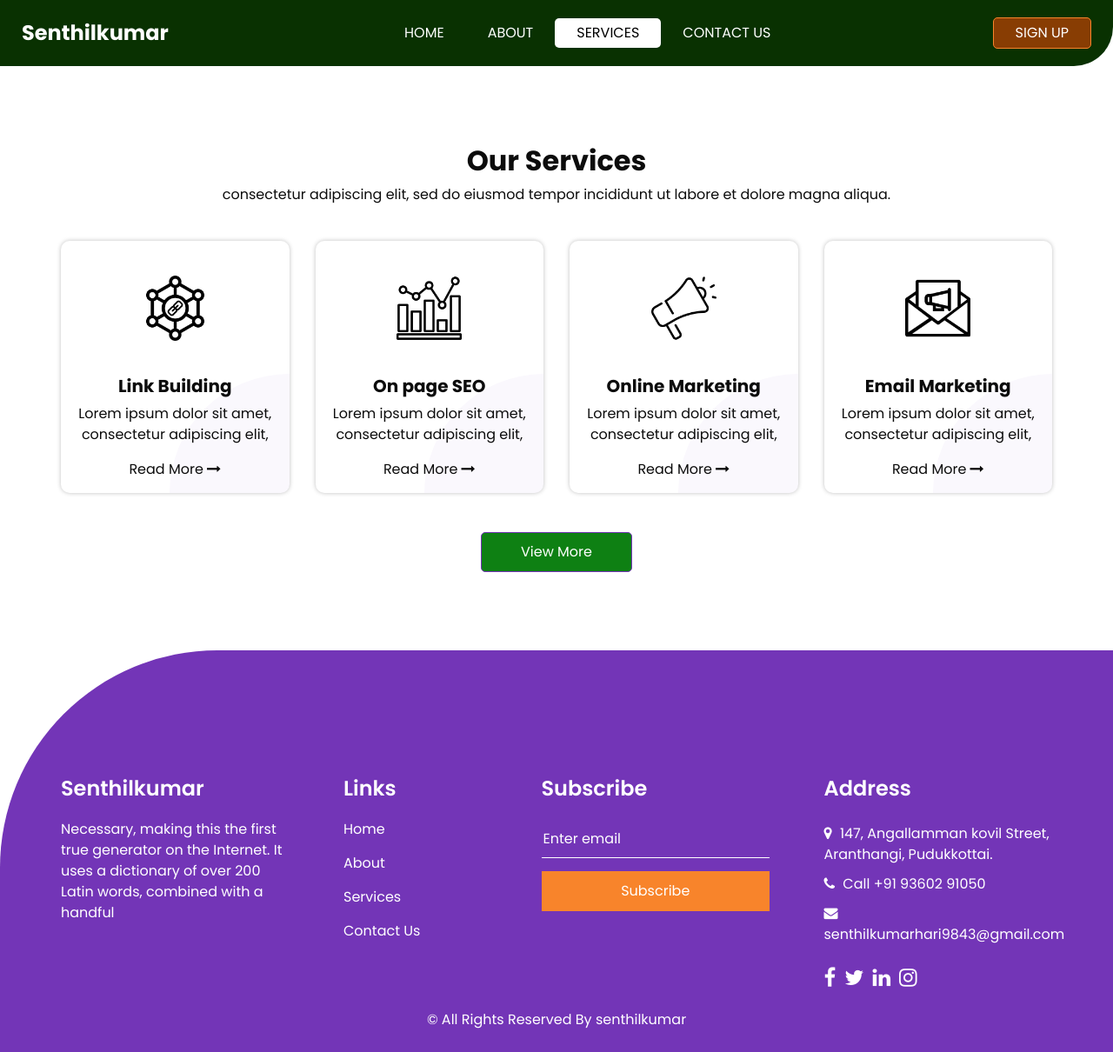
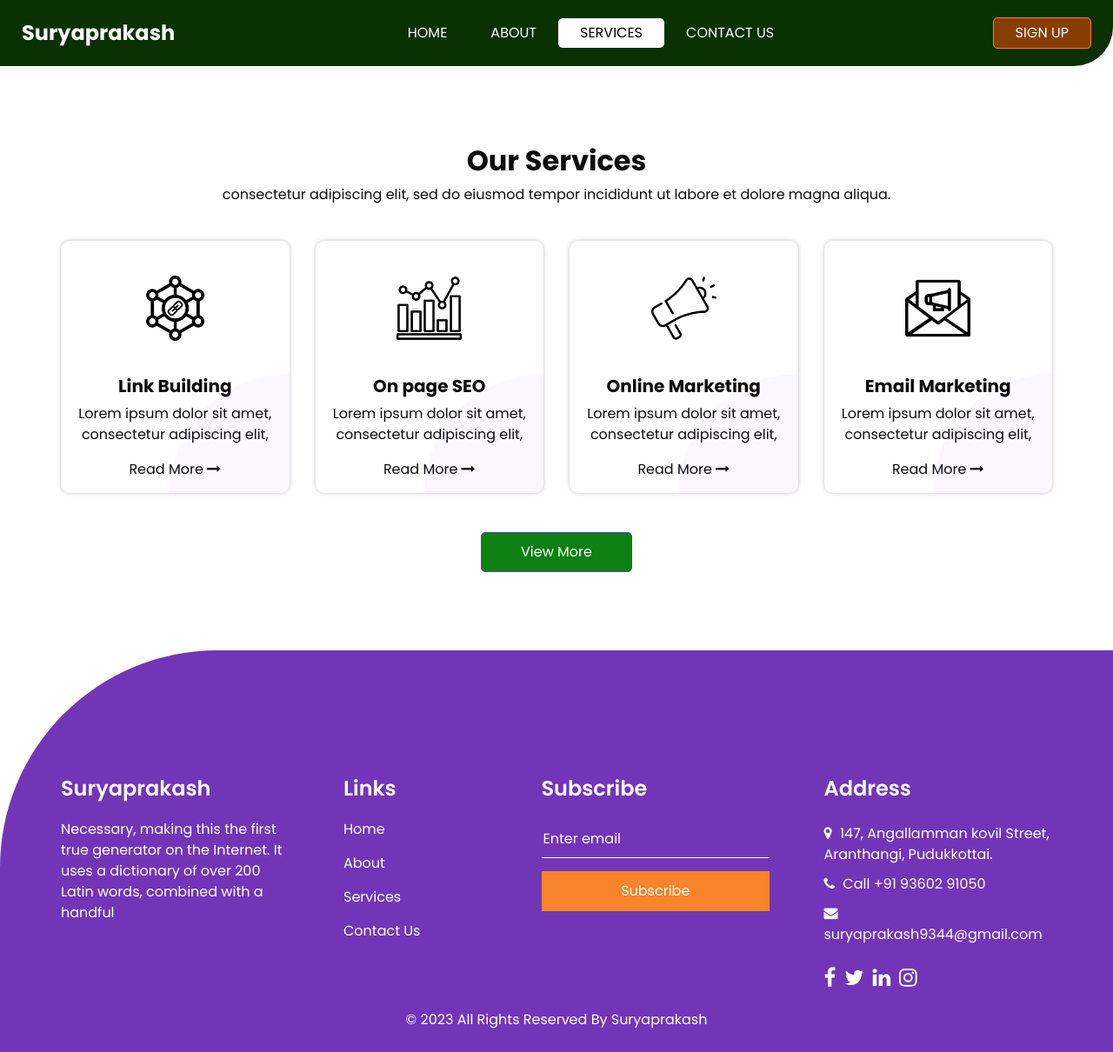
Before and after one commit to SURYAPRAKASH9344/Digital-portfolio, a plain HTML site: page service.html in a window 1280 px wide. Shown: the whole page at 87% size. Drawn offline with nearby package versions, Linux system fonts and the light colour scheme; some packages are replaced by stand-ins of ours; files whose address does not match are found by name.

Commit message:
Update service.html

```diff
--- a/service.html
+++ b/service.html
@@ -12,7 +12,7 @@
   <meta name="description" content="" />
   <meta name="author" content="" />
 
-  <title>senthilkumar</title>
+  <title>Suryaprakash</title>
 
 
   <!-- bootstrap core css -->
@@ -37,7 +37,7 @@
         <nav class="navbar navbar-expand-lg custom_nav-container ">
           <a class="navbar-brand" href="index.html">
             <span>
-             Senthilkumar
+             Suryaprakash
             </span>
           </a>
 
@@ -188,7 +188,7 @@
           <div class="col-md-6 col-lg-3 ">
             <div class="info_detail">
               <h4>
-                Senthilkumar
+                Suryaprakash
               </h4>
               <p>
                 Necessary, making this the first true generator on the Internet. It uses a dictionary of over 200 Latin words, combined with a handful
@@ -248,7 +248,7 @@
                 <a href="">
                   <i class="fa fa-envelope" aria-hidden="true"></i>
                   <span>
-                    senthilkumarhari9843@gmail.com
+                    suryaprakash9344@gmail.com
                   </span>
                 </a>
               </div>
@@ -279,7 +279,7 @@
       <div class="container">
         <p>
           &copy; <span id="displayYear"></span> All Rights Reserved By
-          <a href="https://html.design/">senthilkumar</a>
+          <a href="https://html.design/">Suryaprakash</a>
         </p>
       </div>
     </footer>
@@ -287,13 +287,13 @@
   </div>
 
   <!-- jQery -->
-  <script src="js/jquery-3.4.1.min.js"></script>
+  <script src="jquery-3.4.1.min.js"></script>
   <!-- popper js -->
   <script src="https://cdn.jsdelivr.net/npm/popper.js@1.16.0/dist/umd/popper.min.js" integrity="sha384-Q6E9RHvbIyZFJoft+2mJbHaEWldlvI9IOYy5n3zV9zzTtmI3UksdQRVvoxMfooAo" crossorigin="anonymous">
   </script>
   <!-- bootstrap js -->
-  <script src="js/bootstrap.js"></script>
-  <script src="js/custom.js"></script>
+  <script src="bootstrap.js"></script>
+  <script src="custom.js"></script>
   <!-- Google Map -->
   <script src="https://maps.googleapis.com/maps/api/js?key=AIzaSyCh39n5U-4IoWpsVGUHWdqB6puEkhRLdmI&callback=myMap"></script>
   <!-- End Google Map -->
```
